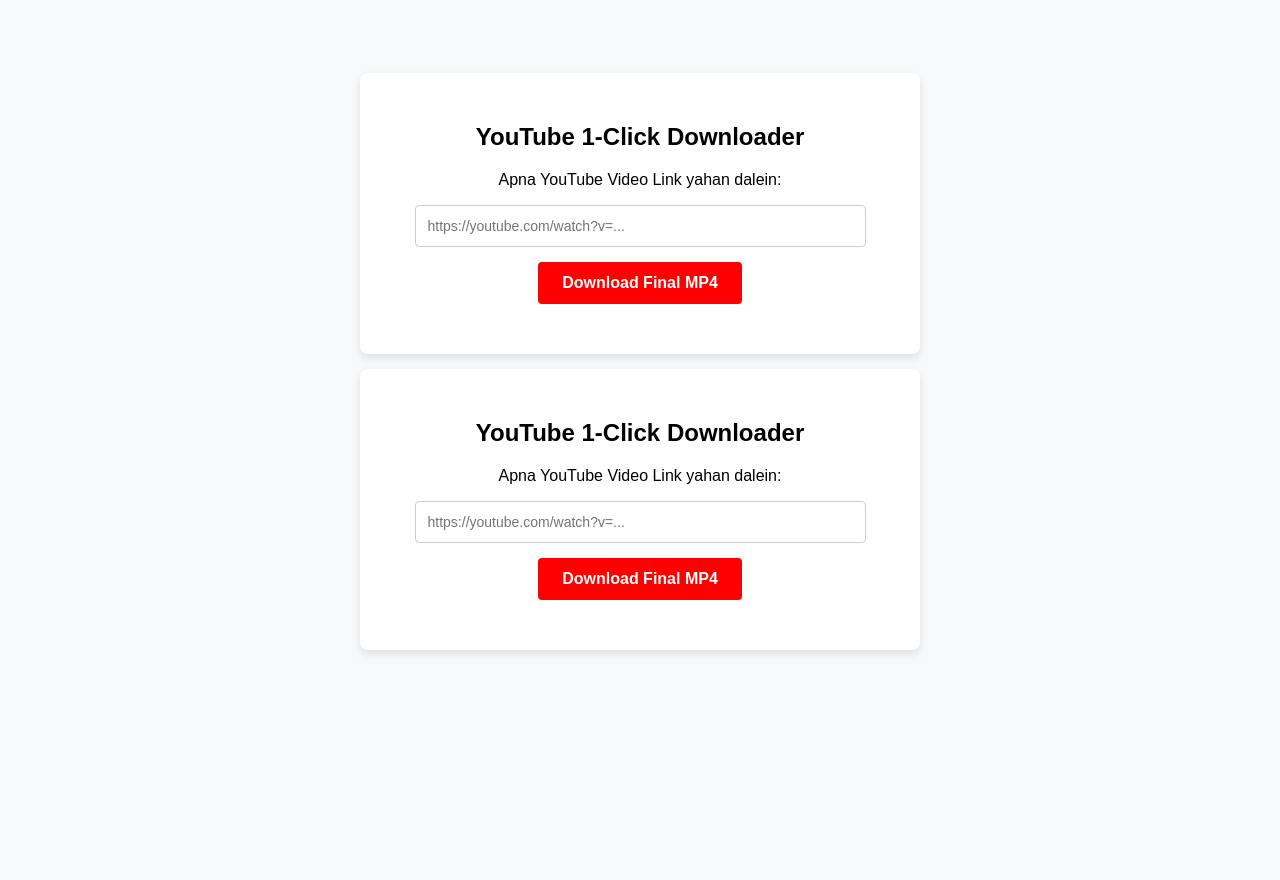
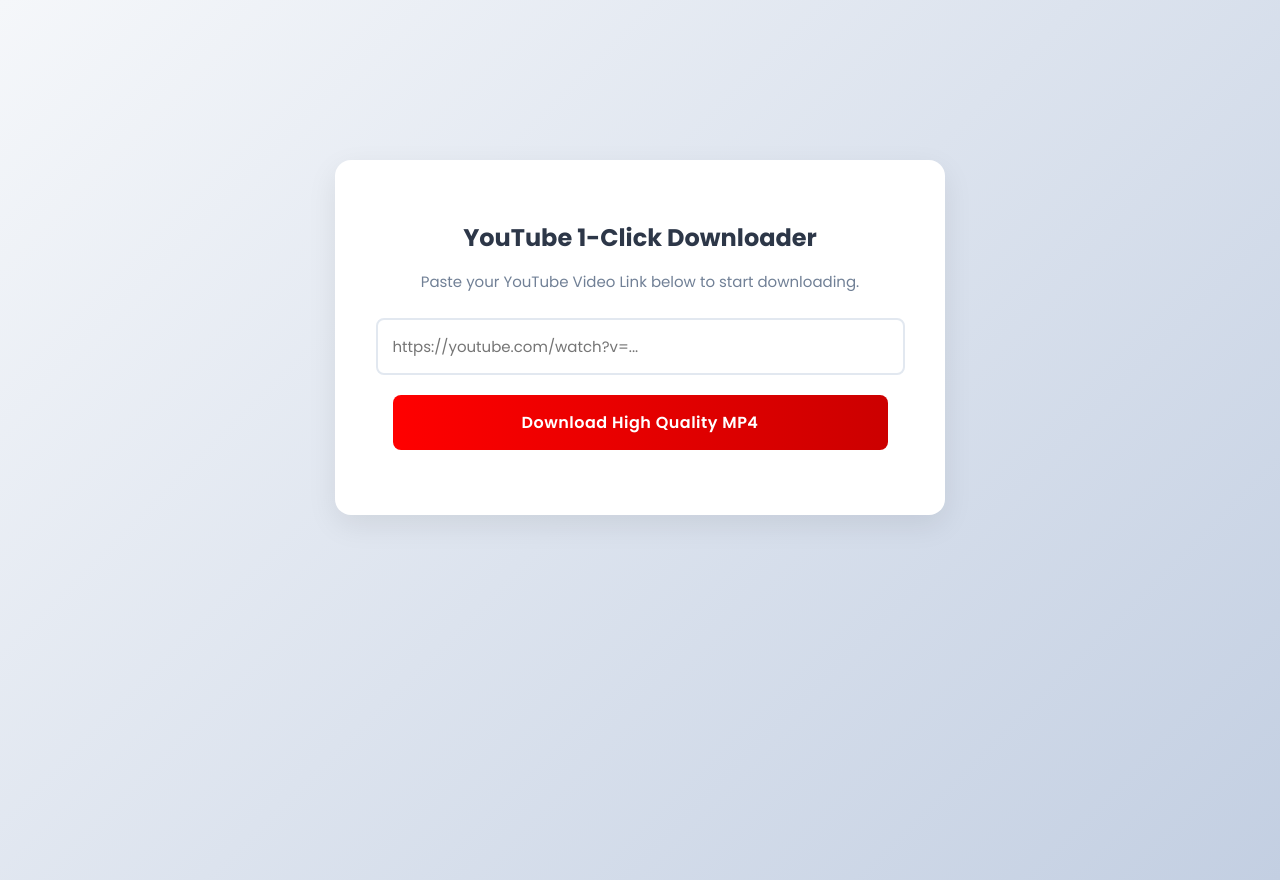
Before and after one commit to suatmete9-max/yt-downloader, a website: page index.html in a window 1280 px wide. Before the commit the page ends 800 px from the top, so only its background shows below. Drawn offline with Linux system fonts and the light colour scheme.

Commit message:
Revamp YouTube 1-Click Downloader layout and script
Updated the YouTube downloader interface and functionality.

```diff
--- a/index.html
+++ b/index.html
@@ -3,97 +3,111 @@
 <head>
     <meta charset="UTF-8">
     <meta name="viewport" content="width=device-width, initial-scale=1.0">
-    <title>YouTube 1-Click Downloader</title>
+    <title>Fast YouTube MP4 Downloader</title>
+    <link href="https://fonts.googleapis.com/css2?family=Poppins:wght@400;600;700&display=swap" rel="stylesheet">
     <style>
-        body { font-family: Arial, sans-serif; text-align: center; background-color: #f8f9fa; padding-top: 50px; }
-        .box { max-width: 500px; margin: auto; background: white; padding: 30px; border-radius: 8px; box-shadow: 0 4px 8px rgba(0,0,0,0.1); }
-        input { width: 85%; padding: 12px; margin-bottom: 15px; border: 1px solid #ccc; border-radius: 4px; font-size: 14px; }
-        .btn-main { background-color: #ff0000; color: white; padding: 12px 24px; border: none; border-radius: 4px; font-size: 16px; cursor: pointer; font-weight: bold; }
-        .btn-main:hover { background-color: #cc0000; }
-        #status { margin-top: 20px; font-size: 15px; font-weight: bold; }
-    </style>
-</head>
-<body>
-
-    <!-- 1. Header Adsterra Banner Ad Yahan Aayega -->
-    <div style="text-align: center; margin-bottom: 15px;">
-        <!-- Adsterra ka pehla Banner Script yahan paste karna hai -->
-    </div>
-
-    <div class="box">
-        <h2>YouTube 1-Click Downloader</h2>
-        <p>Apna YouTube Video Link yahan dalein:</p>
-
-        <input type="text" id="userInput" placeholder="https://youtube.com/watch?v=...">
-        <button class="btn-main" onclick="fetchVideo()">Download Final MP4</button>
-
-        <div id="status"></div>
-    </div>
-
-    <!-- 2. Footer Adsterra Banner Ad Yahan Aayega -->
-    <div style="text-align: center; margin-top: 15px;">
-        <!-- Adsterra ka doosra Banner Script yahan paste karna hai -->
-    </div>
-
-    <script>
-        function fetchVideo() {
-            const inputLink = document.getElementById('userInput').value;
-            const statusDiv = document.getElementById('status');
-
-            if (!inputLink.includes("youtube.com") && !inputLink.includes("youtu.be")) {
-                statusDiv.innerHTML = "<span style='color:red;'>Kripya sahi YouTube link dalein!</span>";
-                return;
-            }
-
-            statusDiv.innerHTML = "<span style='color:orange;'>Processing video... Please wait ⏳</span>";
-
-            // Live server ke liye Localhost ki jagah ab relative URL lagaya gaya hai
-            const backendUrl = '/download?url=' + encodeURIComponent(inputLink);
-
-            // Browser naya tab open karne ke bajaye background me direct download force karega
-            window.location.href = backendUrl;
-
-            // 3 seconds baad success status update
-            setTimeout(() => {
-                statusDiv.innerHTML = "<span style='color:green;'>✅ Download Started! File automatically save ho rahi hai.</span>";
-            }, 3000);
+        body {
+            font-family: 'Poppins', sans-serif;
+            text-align: center;
+            background: linear-gradient(135deg, #f5f7fa 0%, #c3cfe2 100%);
+            margin: 0;
+            padding: 40px 20px;
+            min-height: 100vh;
+            display: flex;
+            flex-direction: column;
+            align-items: center;
         }
-    </script>
-
-    <!DOCTYPE html>
-<html lang="en">
-<head>
-    <meta charset="UTF-8">
-    <meta name="viewport" content="width=device-width, initial-scale=1.0">
-    <title>YouTube 1-Click Downloader</title>
-    <style>
-        body { font-family: Arial, sans-serif; text-align: center; background-color: #f8f9fa; padding-top: 50px; }
-        .box { max-width: 500px; margin: auto; background: white; padding: 30px; border-radius: 8px; box-shadow: 0 4px 8px rgba(0,0,0,0.1); }
-        input { width: 85%; padding: 12px; margin-bottom: 15px; border: 1px solid #ccc; border-radius: 4px; font-size: 14px; }
-        .btn-main { background-color: #ff0000; color: white; padding: 12px 24px; border: none; border-radius: 4px; font-size: 16px; cursor: pointer; font-weight: bold; }
-        .btn-main:hover { background-color: #cc0000; }
-        #status { margin-top: 20px; font-size: 15px; font-weight: bold; }
+        .box {
+            width: 100%;
+            max-width: 550px;
+            background: #ffffff;
+            padding: 40px 30px;
+            border-radius: 16px;
+            box-shadow: 0 10px 30px rgba(0,0,0,0.08);
+            margin: 20px 0;
+            transition: transform 0.3s ease;
+        }
+        .box:hover {
+            transform: translateY(-5px);
+        }
+        h2 {
+            color: #2d3748;
+            font-weight: 700;
+            margin-bottom: 10px;
+            font-size: 24px;
+        }
+        p {
+            color: #718096;
+            font-size: 15px;
+            margin-bottom: 25px;
+        }
+        input {
+            width: 90%;
+            padding: 15px;
+            margin-bottom: 20px;
+            border: 2px solid #e2e8f0;
+            border-radius: 8px;
+            font-size: 15px;
+            outline: none;
+            transition: border-color 0.3s ease;
+            font-family: 'Poppins', sans-serif;
+        }
+        input:focus {
+            border-color: #ff0000;
+        }
+        .btn-main {
+            background: linear-gradient(90deg, #ff0000, #cc0000);
+            color: white;
+            padding: 15px 30px;
+            border: none;
+            border-radius: 8px;
+            font-size: 16px;
+            cursor: pointer;
+            font-weight: 600;
+            letter-spacing: 0.5px;
+            width: 90%;
+            transition: background 0.3s ease, box-shadow 0.3s ease;
+            font-family: 'Poppins', sans-serif;
+        }
+        .btn-main:hover {
+            background: linear-gradient(90deg, #cc0000, #990000);
+            box-shadow: 0 4px 15px rgba(255, 0, 0, 0.3);
+        }
+        #status {
+            margin-top: 25px;
+            font-size: 15px;
+            font-weight: 600;
+            border-radius: 8px;
+        }
+        .ad-container {
+            width: 100%;
+            max-width: 550px;
+            min-height: 90px;
+            display: flex;
+            justify-content: center;
+            align-items: center;
+        }
     </style>
 </head>
 <body>
 
     <!-- 1. Header Adsterra Banner Ad -->
-    <div style="text-align: center; margin-bottom: 15px;">
+    <div class="ad-container" style="margin-bottom: 10px;">
         <!-- Banner Script Yahan Aayega -->
     </div>
 
     <div class="box">
         <h2>YouTube 1-Click Downloader</h2>
-        <p>Apna YouTube Video Link yahan dalein:</p>
+        <p>Paste your YouTube Video Link below to start downloading.</p>
 
         <input type="text" id="userInput" placeholder="https://youtube.com/watch?v=...">
-        <button class="btn-main" onclick="fetchVideo()">Download Final MP4</button>
+        <button class="btn-main" onclick="fetchVideo()">Download High Quality MP4</button>
 
         <div id="status"></div>
     </div>
 
     <!-- 2. Footer Adsterra Banner Ad -->
-    <div style="text-align: center; margin-top: 15px;">
+    <div class="ad-container" style="margin-top: 10px;">
         <!-- Banner Script Yahan Aayega -->
     </div>
 
@@ -103,17 +117,17 @@
             const statusDiv = document.getElementById('status');
 
             if (!inputLink.includes("youtube.com") && !inputLink.includes("youtu.be")) {
-                statusDiv.innerHTML = "<span style='color:red;'>Kripya sahi YouTube link dalein!</span>";
+                statusDiv.innerHTML = "<div style='background: #fee2e2; color: #dc2626; padding: 12px; border-radius: 8px;'>Please enter a valid YouTube link!</div>";
                 return;
             }
 
-            statusDiv.innerHTML = "<span style='color:orange;'>Processing video... Please wait ⏳</span>";
+            statusDiv.innerHTML = "<div style='background: #fef3c7; color: #d97706; padding: 12px; border-radius: 8px;'>Processing video... Please wait ⏳</div>";
 
             const backendUrl = '/download?url=' + encodeURIComponent(inputLink);
             window.location.href = backendUrl;
 
             setTimeout(() => {
-                statusDiv.innerHTML = "<span style='color:green;'>✅ Download Started! File automatically save ho rahi hai.</span>";
+                statusDiv.innerHTML = "<div style='background: #d1fae5; color: #059669; padding: 12px; border-radius: 8px;'>✅ Download Started! Check your device storage.</div>";
             }, 3000);
         }
     </script>
@@ -121,7 +135,4 @@
     <!-- 3. Adsterra Pop-Under Script -->
     <script src="https://pl31144559.profitableratecpmnetwork.com/46/8a/07/468a07f692f307cd7fb88aec5a4294f6.js"></script>
 </body>
-</html><!-- 3. Adsterra / Monetag Pop-Under Script Yahan Aayega (Body band hone se theek pehle) -->
-
-</body>
 </html>
```
